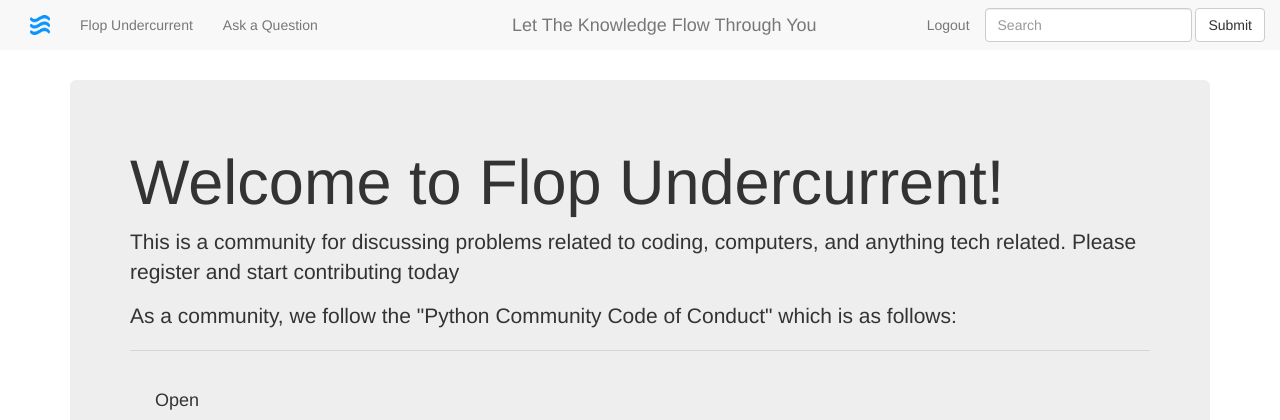
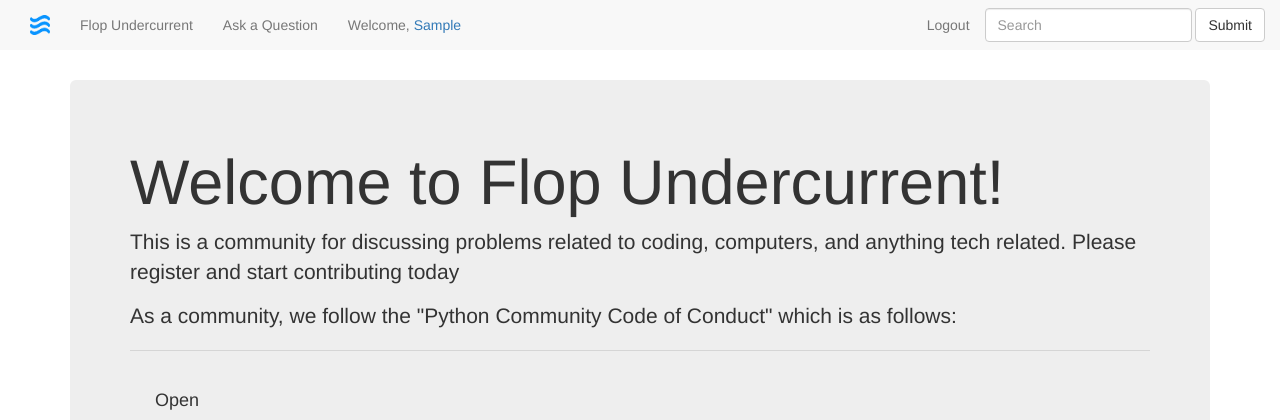
Before and after one commit to sateigen/question-box, a Django app: page / in a window 1280 px wide. Shown: the top 420 px of the page. Run offline with Django 3.2, Linux system fonts and the light colour scheme; the visitor is signed in with stand-in values (Sample User, id 1); data comes from the database, SQL or seed files in the repository; data that the repository does not hold is empty; some libraries are stand-ins or nearby versions.

Commit message:
style changes to templates

```diff
--- a/flop/templates/flop/base.html
+++ b/flop/templates/flop/base.html
@@ -11,9 +11,6 @@
   <body>
     <nav class="navigation navbar-default navbar-fixed" id="flop_navbar">
       <div class="container-fluid">
-        <div class="navbar-header">
-          <a class="navbar-brand brand" href="/">Let The Knowledge Flow Through You</a>
-        </div>
         <img src="{% static 'images/water_icon.png' %}" class="navbar-text pull-xs-left" style="width: 20px;height: 20px"></img>
         <a class="navbar-text navbar-left" id="logo" href="/">Flop Undercurrent</a>
         <a class="navbar-text navbar-left" id=new_question href="#" data-toggle="modal" data-target="#myModal">Ask a Question</a>
@@ -24,6 +21,9 @@
         <button type="submit" class="btn btn-default">Submit</button>
       </form>
       {% if user.is_authenticated %}
+      <p class="navbar-text" id="username">
+      Welcome, <a href="/profile/{{ user.id }}/">{{ user.first_name }}</a>
+      </p>
       <a class="navbar-text navbar-right" id="logout" href="/logout/">Logout</a>
       {% else %}
       <a class="navbar-text navbar-right" id="login" href="/login/">Login</a>
--- a/flop/templates/flop/login.html
+++ b/flop/templates/flop/login.html
@@ -2,6 +2,7 @@
 {% block body %}
 <div class='container'>
   <div class="col-md-4 col-md-offset-4 card">
+    <div class="jumbotron">
     <h3 class="card-header">
         Login
     </h3>
@@ -25,5 +26,6 @@
         </div>
     </form>
   </div>
+  </div>
 </div>
 {% endblock %}
--- a/flop/templates/flop/register.html
+++ b/flop/templates/flop/register.html
@@ -7,7 +7,8 @@
     <div class="form-group-row card-block inline text-justify">
       <form method="post" action="">
         {% csrf_token %}
-        <div class="col-md-6 col-md-offset-3">
+        <div class="col-md-6 col-md-offset-3 card">
+          <div class="jumbotron">
             <div class='form card-block'>
                 <div>
                     <label for 'username'>User Name:</label>
@@ -29,6 +30,7 @@
                 <button type='submit' class='btn btn-default' style="margin-top: 15px">Submit</button>
             </div>
         </div>
+        </div>
         <!-- <button type="submit" class="btn btn-default">Submit</button> -->
       </form>
     </div>
```
Also changed, not shown: flop/templates/flop/index.html (line endings or trailing spaces).
